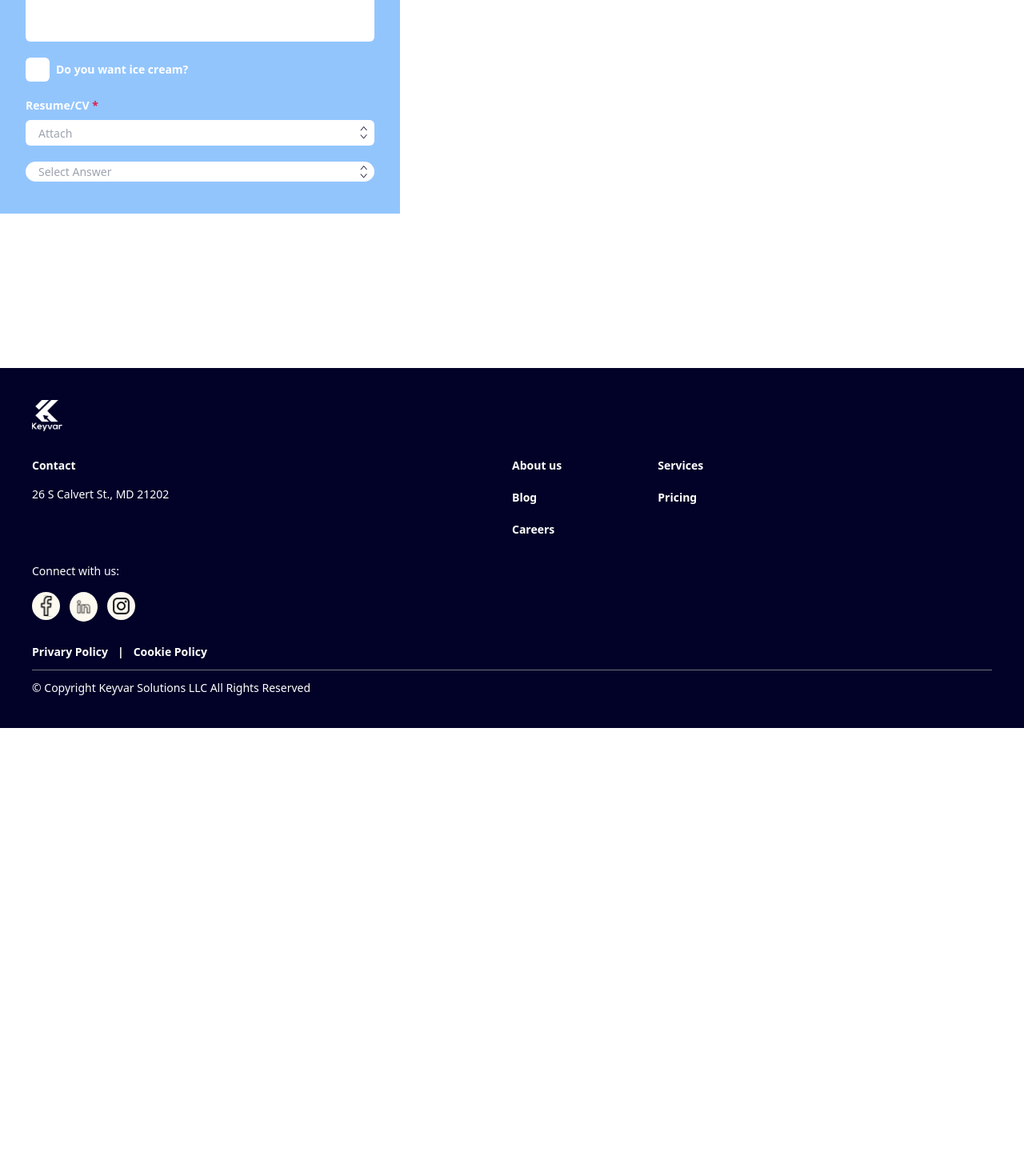
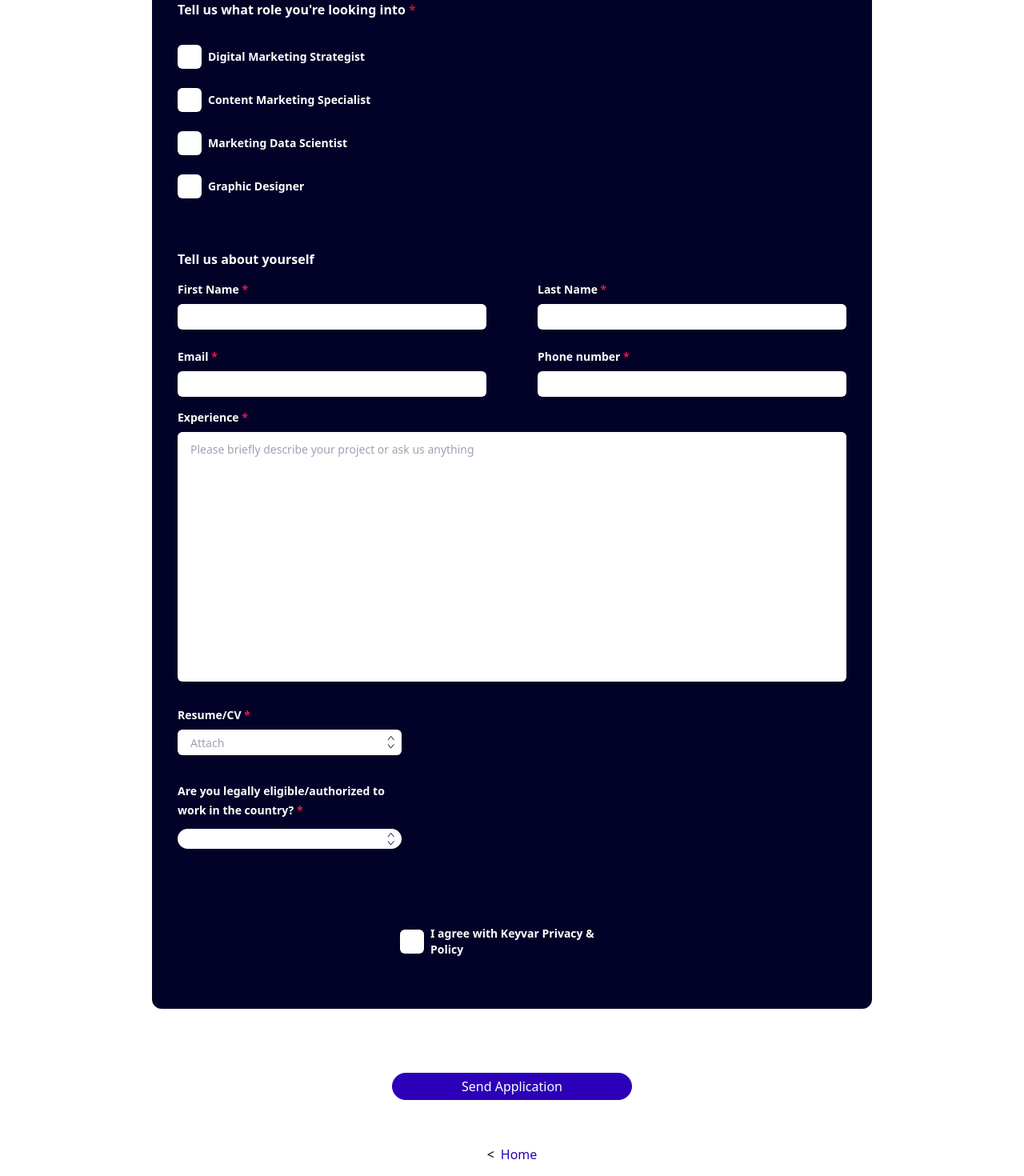
Before and after one commit to Perebonilado/keyvar-client, a Next.js app: page /careers/apply in a window 1280 px wide. Shown: the part 340-1810 px from the top of the page at 80% size. Before the commit the page ends 1250 px from the top, so only its background shows below. Built offline with nearby package versions, Linux system fonts and the light colour scheme.

Commit message:
drop down input event changes

```diff
--- /dev/null
+++ b/@modules/Careers/JobApplicationContainer.tsx
@@ -0,0 +1,36 @@
+import Button from "@/@shared/ui-components/Button";
+import Container from "@/@shared/ui-components/Container";
+import Link from "next/link";
+import React, { FC } from "react";
+import JobApplicationForm from "./JobApplicationForm";
+
+const JobApplicationContainer: FC = () => {
+  return (
+    <div className="py-20">
+      <Container>
+        <h1 className="text-center max-md:text-2xl md:text-4xl font-bold">
+          We always have room for talent!
+        </h1>
+
+        <p className="text-center max-md:text-sm mt-7 mb-14">
+          All information provided is kept confidential and secure
+        </p>
+
+        <JobApplicationForm />
+
+        <div>
+          <Link href={"/"}>
+            <Button
+              title="Home"
+              variant="text"
+              className="mx-auto mt-14 !gap-2"
+              starticon={<div className="text-black">{"<"}</div>}
+            />
+          </Link>
+        </div>
+      </Container>
+    </div>
+  );
+};
+
+export default JobApplicationContainer;
--- /dev/null
+++ b/@modules/Careers/JobApplicationForm.tsx
@@ -0,0 +1,138 @@
+import React, { FC, useState } from "react";
+import { useFormik, Form, FormikProvider } from "formik";
+import Button from "@/@shared/ui-components/Button";
+import TextField from "@/@shared/ui-components/Input/TextField";
+import TextArea from "@/@shared/ui-components/Input/TextArea";
+import FileAttachmentInput from "@/@shared/ui-components/Input/FileAttachmentInput";
+import DropDown from "@/@shared/ui-components/Input/DropDown";
+import Checkbox from "@/@shared/ui-components/Input/Checkbox/Checkbox";
+
+const initialValues = {
+  firstName: "",
+  lastName: "",
+  email: "",
+  phone: "",
+  experience: "",
+  isAuthorized: "",
+};
+
+const workAuthorizationOptions = [
+  { label: "Yes", value: "1" },
+  { label: "No", value: "0" },
+];
+
+const JobApplicationForm: FC = () => {
+  const [resume, setResume] = useState<File | null>(null);
+  const [role, setRole] = useState("");
+  const [termsAccepted, setTermsAccepted] = useState(false);
+
+  const formik = useFormik({
+    initialValues,
+    onSubmit: (values) => {
+      console.log(values);
+    },
+  });
+
+  return (
+    <FormikProvider value={formik}>
+      <Form>
+        <div>
+          <section className="bg-[#020228] mx-auto w-full max-w-[900px] rounded-xl p-8 max-md:px-4 mb-20 text-white">
+            <p className="font-semibold mb-8">
+              Tell us what role you're looking into{" "}
+              <span className="!text-red-700">*</span>
+            </p>
+            <div className="flex flex-col gap-6 mt-8">
+              {[
+                "Digital Marketing Strategist",
+                "Content Marketing Specialist",
+                "Marketing Data Scientist",
+                "Graphic Designer",
+              ].map((item, idx) => {
+                return (
+                  <Checkbox
+                    onChange={() => {
+                      setRole(item);
+                    }}
+                    checked={role === item}
+                    label={item}
+                    key={idx}
+                  />
+                );
+              })}
+            </div>
+
+            <p className="font-semibold mt-16">Tell us about yourself</p>
+
+            <div className="py-4 grid grid-cols-2 gap-6 gap-x-16">
+              <TextField
+                label="First Name"
+                isRequired
+                {...formik.getFieldProps("firstName")}
+              />
+              <TextField
+                label="Last Name"
+                isRequired
+                {...formik.getFieldProps("lastName")}
+              />
+              <TextField
+                label="Email"
+                isRequired
+                {...formik.getFieldProps("email")}
+              />
+              <TextField
+                label="Phone number"
+                isRequired
+                {...formik.getFieldProps("phone")}
+              />
+            </div>
+            <TextArea
+              label="Experience"
+              isRequired
+              placeholder="Please briefly describe your project or ask us anything"
+              rows={12}
+              {...formik.getFieldProps("experience")}
+            />
+
+            <div className="my-8 w-full max-w-[280px]">
+              <FileAttachmentInput
+                attachedFile={resume}
+                label="Resume/CV"
+                isRequired
+                handleSelectFile={(file) => {
+                  setResume(() => file);
+                }}
+                handleDeleteFile={() => {
+                  setResume(() => null);
+                }}
+              />
+            </div>
+
+            <div className="my-8 w-full max-w-[280px]">
+              <DropDown
+                label="Are you legally eligible/authorized to work in the country?"
+                isRequired
+                options={workAuthorizationOptions}
+                {...formik.getFieldProps("isAuthorized")}
+              />
+            </div>
+
+            <div className="mb-8 mt-24 w-full mx-auto max-w-[280px]">
+              <Checkbox
+                label="I agree with Keyvar Privacy & Policy"
+                checked={termsAccepted === true}
+                onChange={() => setTermsAccepted(!termsAccepted)}
+              />
+            </div>
+          </section>
+
+          <div className="w-full mx-auto max-w-[300px]">
+            <Button title="Send Application" type="submit" fullWidth />
+          </div>
+        </div>
+      </Form>
+    </FormikProvider>
+  );
+};
+
+export default JobApplicationForm;
--- a/@shared/ui-components/Button/index.tsx
+++ b/@shared/ui-components/Button/index.tsx
@@ -1,8 +1,8 @@
-import React, { FC, HTMLAttributes } from "react";
+import React, { ButtonHTMLAttributes, FC, HTMLAttributes } from "react";
 import s from "./styles.module.css";
 import cn from "classnames";
 
-interface Props extends HTMLAttributes<HTMLButtonElement> {
+interface Props extends ButtonHTMLAttributes<HTMLButtonElement> {
   variant?: "text" | "outlined" | "contained";
   color?: "primary" | "secondary";
   size?: "large" | "medium" | "small";
--- a/@shared/ui-components/Input/DropDown.tsx
+++ b/@shared/ui-components/Input/DropDown.tsx
@@ -6,10 +6,21 @@ import useClickOutside from "@/hooks/useClickOutside";
 interface Props extends React.InputHTMLAttributes<HTMLInputElement> {
   options: { label: string; value: string }[];
   handleSelect?: ({ label, value }: { label: string; value: string }) => void;
-  placeholder: string;
+  placeholder?: string;
+  label?: string;
+  error?: string;
+  isRequired?: boolean;
 }
 
-const DropDown: FC<Props> = ({ options, handleSelect, ...props }) => {
+const DropDown: FC<Props> = ({
+  options,
+  handleSelect,
+  placeholder = "",
+  label,
+  error,
+  isRequired,
+  ...props
+}) => {
   const [isOptionsOpen, setOptionsOpen] = useState(false);
   const dropDownRef = useClickOutside<ElementRef<"div">>(() => {
     setOptionsOpen(false);
@@ -18,12 +29,21 @@ const DropDown: FC<Props> = ({ options, handleSelect, ...props }) => {
   const mainInputRef = useRef<ElementRef<"input">>(null);
 
   return (
-    <div className="w-full relative" ref={dropDownRef}>
+    <>
+      {label && (
+        <label className="text-white text-sm font-semibold">
+          {label} {isRequired && <span className="text-rose-600">*</span>}
+        </label>
+      )}
+      <div
+        className={`w-full relative ${label ? "mt-3" : ""}`}
+        ref={dropDownRef}
+      >
         <input
           ref={mirrorInputRef}
-        className="w-full rounded-full h-[25px] p-0 px-4 outline-none cursor-pointer text-sm"
+          className="w-full rounded-full h-[25px] p-0 text-black px-4 outline-none cursor-pointer text-sm"
           onClick={() => setOptionsOpen(true)}
-        placeholder={props.placeholder}
+          placeholder={placeholder}
           readOnly
         />
         <input className="hidden" ref={mainInputRef} {...props} />
@@ -40,8 +60,21 @@ const DropDown: FC<Props> = ({ options, handleSelect, ...props }) => {
                     mirrorInputRef.current.value = val.label;
                   }
 
-                if (mainInputRef.current) {
-                  mainInputRef.current.value = val.value;
+                  // this sets the value property and then we are able to properly dispatch the input event so this component
+                  // can be properly integrated with formik
+
+                  if (mainInputRef.current && window) {
+                    try {
+                      Object?.getOwnPropertyDescriptor(
+                        window.HTMLInputElement.prototype,
+                        "value"
+                      )?.set?.call(mainInputRef.current, val.value);
+
+                      const event = new Event("input", { bubbles: true });
+                      mainInputRef.current.dispatchEvent(event);
+                    } catch (error) {
+                      console.log(error);
+                    }
                   }
                 }}
                 key={idx}
@@ -50,6 +83,7 @@ const DropDown: FC<Props> = ({ options, handleSelect, ...props }) => {
           </div>
         )}
       </div>
+    </>
   );
 };
 
--- a/@shared/ui-components/Input/TextArea.tsx
+++ b/@shared/ui-components/Input/TextArea.tsx
@@ -18,9 +18,8 @@ const TextArea: FC<Props> = ({ isRequired, label, error, ...props }) => {
       )}
       {
         <textarea
-          className="flex m-0 placeholder:text-gray-400 placeholder:text-sm px-4 py-3 resize-none  rounded-md outline-none bg-white border-none"
+          className="flex m-0 text-black placeholder:text-gray-400 placeholder:text-sm px-4 py-3 resize-none  rounded-md outline-none bg-white border-none"
           {...props}
-          rows={5}
         ></textarea>
       }
       {Boolean(error?.trim()) && (
--- a/@shared/ui-components/Input/TextField.tsx
+++ b/@shared/ui-components/Input/TextField.tsx
@@ -17,7 +17,7 @@ const TextField: FC<Props> = ({ isRequired, label, error, ...props }) => {
       )}
       {
         <input
-          className="min-h-[20px] flex m-0 placeholder:text-gray-400 placeholder:text-sm px-4 py-1  rounded-md outline-none bg-white border-none"
+          className="min-h-[20px] text-black flex m-0 placeholder:text-gray-400 placeholder:text-sm px-4 py-1  rounded-md outline-none bg-white border-none"
           {...props}
         />
       }
--- a/package.json
+++ b/package.json
@@ -10,10 +10,12 @@
   },
   "dependencies": {
     "classnames": "^2.5.1",
+    "formik": "^2.4.5",
     "framer-motion": "^11.0.15",
     "next": "14.1.3",
     "react": "^18",
-    "react-dom": "^18"
+    "react-dom": "^18",
+    "yup": "^1.4.0"
   },
   "devDependencies": {
     "@types/node": "^20",
--- a/pages/careers/apply.tsx
+++ b/pages/careers/apply.tsx
@@ -1,3 +1,4 @@
+import JobApplicationContainer from "@/@modules/Careers/JobApplicationContainer";
 import AppHead from "@/@shared/components/AppHead";
 import AppLayout from "@/@shared/layout/AppLayout";
 import Checkbox from "@/@shared/ui-components/Input/Checkbox/Checkbox";
@@ -17,39 +18,7 @@ const JobApplication: FC = () => {
     <>
       <AppHead title="Job Application" />
       <AppLayout>
-        <div className="bg-blue-300 flex flex-col gap-5 py-10 max-w-[500px] p-8">
-          <TextField
-            label="First Name"
-            placeholder="Enter your first name"
-            error="Please provide a valid value"
-            isRequired={true}
-          />
-          <TextArea
-            isRequired={true}
-            placeholder="Enter description"
-            label="Description"
-          />
-
-          <Checkbox label="Do you want ice cream?" />
-
-          <FileAttachmentInput
-            handleSelectFile={(file) => {
-              setFile(file);
-            }}
-            handleDeleteFile={() => {
-              setFile(null);
-            }}
-            attachedFile={file}
-            label="Resume/CV"
-            isRequired
-          />
-
-          <DropDown
-            options={dropDownOptions}
-            placeholder="Select Answer"
-            onChange={(val)=>{console.log(val)}}
-          />
-        </div>
+        <JobApplicationContainer />
       </AppLayout>
     </>
   );
```
Also changed, not shown: 1 other file (tests, documents, lock files or other folders). Lines whose indentation alone changed are shown as unchanged.
